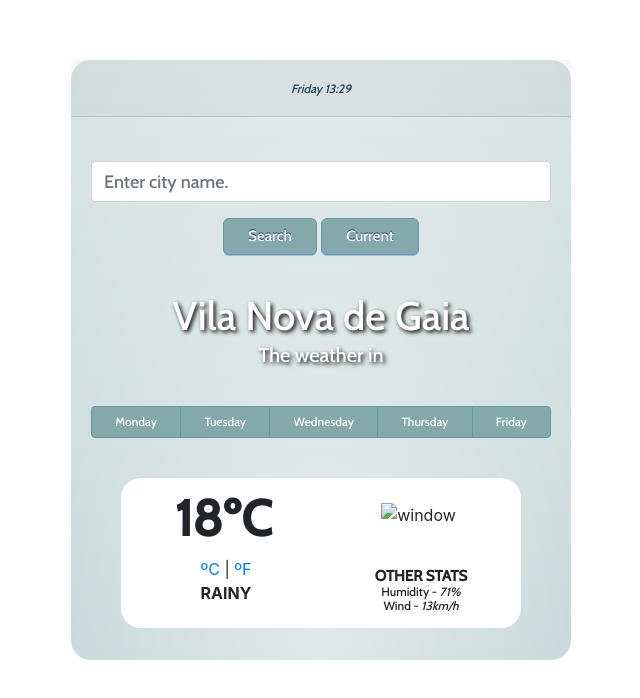
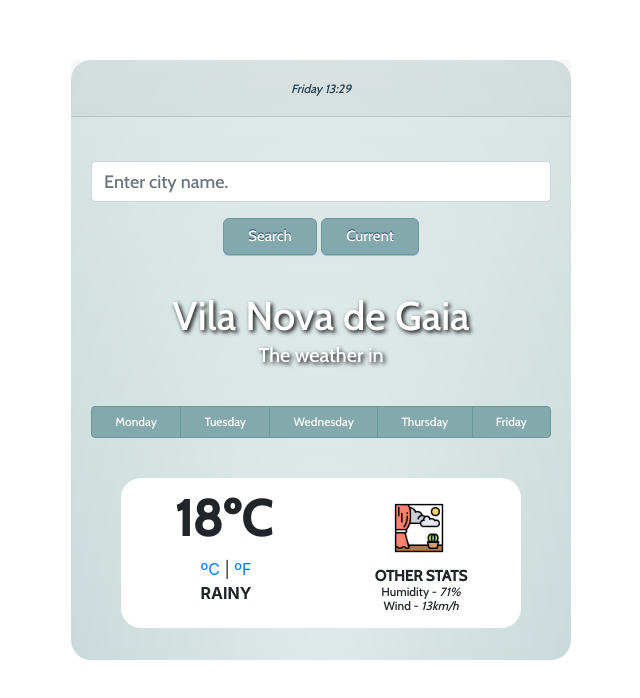
Before and after one commit to anaf-oliveira/weather_app_project, a plain HTML site: page index.html in a window 1280 px wide. Shown: the whole page, without its empty margins (319-959 px from the left). Drawn offline with nearby package versions, Linux system fonts and the light colour scheme.

Commit message:
Corrected path to image

```diff
--- a/index.html
+++ b/index.html
@@ -45,7 +45,7 @@
           <div class="col">
             <h3 id="temperature">18ºC</h3>
           </div>
-          <div class="col"><img src="src/media/janela.png" alt="window" id="window"></div>
+          <div class="col"><img src="media/janela.png" alt="window" id="window"></div>
           <div class="w-100"></div>
           <div class="col" id="temperature-description">
             <a href="#" id="buttonCelsius">ºC</a> | <a href="#" id="buttonFahren">ºF</a>
```
